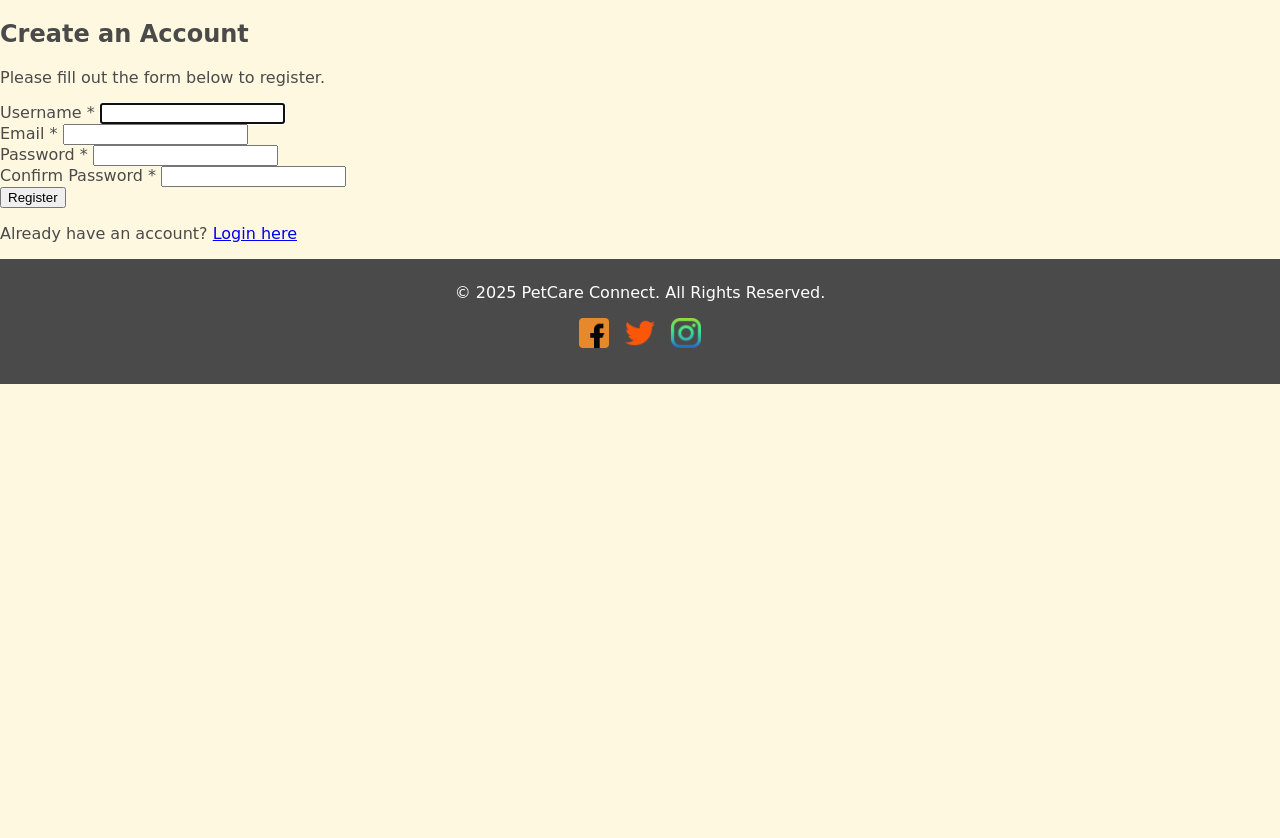
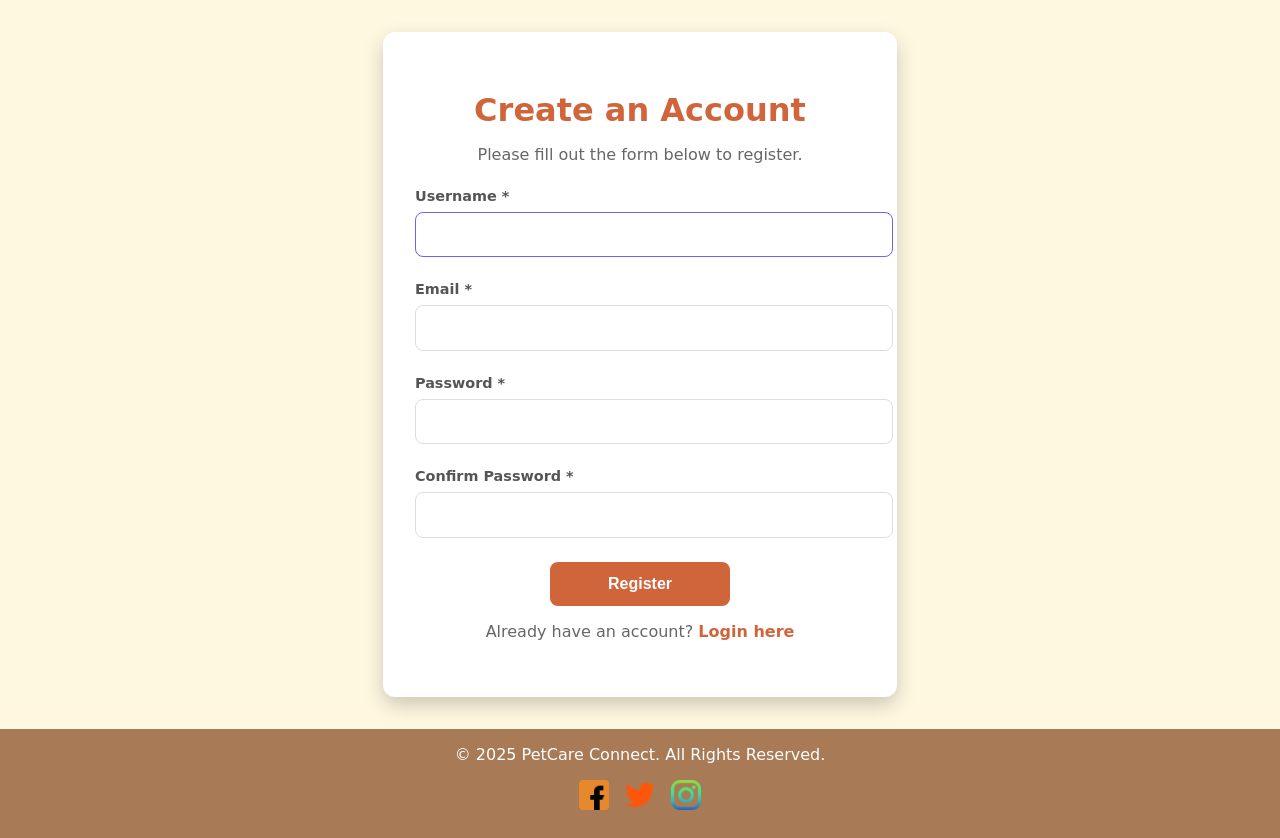
Before and after one commit to annasarabasheva/Project-with-Django-2, a Django app: page /accounts/register/ in a window 1280 px wide. Shown: the part 99-937 px from the top of the page. Before the commit the page ends 483 px from the top, so only its background shows below. Run offline with Django 4.2, Linux system fonts and the light colour scheme.

Commit message:
Add styling for login and register pages

```diff
--- /dev/null
+++ b/static/css/accounts/login-page.css
@@ -0,0 +1,93 @@
+.login-container {
+    width: 100%;
+    max-width: 400px;
+    padding: 2rem;
+    background-color: white;
+    box-shadow: 0 8px 20px rgba(0, 0, 0, 0.2);
+    border-radius: 12px;
+    text-align: center;
+    margin: 0 auto;
+    margin-top: 2em;
+    margin-bottom: 2em;
+}
+
+.login-card h2 {
+    color: rgb(239, 141, 34);
+    font-size: 2rem;
+    margin-bottom: 0.5rem;
+    font-weight: bold;
+}
+
+.login-card p {
+    color: #666;
+    margin-bottom: 1.5rem;
+    font-size: 1rem;
+}
+
+.error-message {
+    background-color: #ffe6e6;
+    color: #ff4d4d;
+    border: 1px solid #ff4d4d;
+    border-radius: 8px;
+    padding: 0.8rem;
+    margin-bottom: 1rem;
+    font-size: 0.9rem;
+}
+
+.input-group {
+    margin-bottom: 1rem;
+    text-align: left;
+}
+
+.input-group label {
+    display: block;
+    font-size: 0.9rem;
+    margin-bottom: 0.5rem;
+    color: #555;
+}
+
+.input-group input {
+    width: 100%;
+    padding: 0.8rem;
+    border: 1px solid #ddd;
+    border-radius: 8px;
+    font-size: 1rem;
+    transition: border-color 0.3s;
+}
+
+.input-group input:focus {
+    border-color: #ff6f61;
+    outline: none;
+}
+
+.login-button {
+    width: 40%;
+    padding: 0.8rem;
+    background-color: rgb(239, 141, 34);
+    color: white;
+    font-size: 1rem;
+    font-weight: bold;
+    border: none;
+    border-radius: 8px;
+    cursor: pointer;
+    transition: background-color 0.3s;
+}
+
+.login-button:hover {
+    background-color: #e55a4f;
+}
+
+.no-account {
+    margin-top: 1rem;
+    font-size: 0.9rem;
+}
+
+.no-account a {
+    color: #ce6115;
+    text-decoration: none;
+    font-weight: bold;
+}
+
+.no-account a:hover {
+    text-decoration: underline;
+}
--- /dev/null
+++ b/static/css/accounts/register-page.css
@@ -0,0 +1,95 @@
+
+.register-container {
+    width: 100%;
+    max-width: 450px;
+    padding: 2rem;
+    background-color: white;
+    box-shadow: 0 8px 20px rgba(0, 0, 0, 0.2);
+    border-radius: 12px;
+    text-align: center;
+    margin: 0 auto;
+    margin-top: 2em;
+    margin-bottom: 2em;
+}
+
+.register-card h2 {
+    color: #d0653b;
+    font-size: 2rem;
+    margin-bottom: 0.5rem;
+    font-weight: bold;
+}
+
+.register-card p {
+    color: #666;
+    margin-bottom: 1.5rem;
+    font-size: 1rem;
+}
+
+.error-message {
+    background-color: #ffe6e6;
+    color: #ff4d4d;
+    border: 1px solid #ff4d4d;
+    border-radius: 8px;
+    padding: 0.8rem;
+    margin-top: 0.5rem;
+    font-size: 0.9rem;
+}
+
+.input-group {
+    margin-bottom: 1.5rem;
+    text-align: left;
+}
+
+.input-group label {
+    display: block;
+    font-size: 0.9rem;
+    margin-bottom: 0.5rem;
+    color: #555;
+    font-weight: bold;
+}
+
+.input-group input {
+    width: 100%;
+    padding: 0.8rem;
+    border: 1px solid #ddd;
+    border-radius: 8px;
+    font-size: 1rem;
+    transition: border-color 0.3s;
+}
+
+.input-group input:focus {
+    border-color: #6c63ff;
+    outline: none;
+}
+
+.register-button {
+    width: 40%;
+    padding: 0.8rem;
+    background-color: #d0653b;
+    color: white;
+    font-size: 1rem;
+    font-weight: bold;
+    border: none;
+    border-radius: 8px;
+    cursor: pointer;
+    transition: background-color 0.3s;
+}
+
+.register-button:hover {
+    background-color: #ffa05c;
+}
+
+.has-account {
+    margin-top: 1rem;
+    font-size: 0.9rem;
+}
+
+.has-account a {
+    color: #d0653b;
+    text-decoration: none;
+    font-weight: bold;
+}
+
+.has-account a:hover {
+    text-decoration: underline;
+}
--- a/static/css/home.css
+++ b/static/css/common/home.css
@@ -33,7 +33,7 @@ header .logo img {
 .hero {
     text-align: center;
     padding: 2.7em;
-    background: url('../images/pet-background.jpg') no-repeat center center/cover;
+    background: url('../../images/pet-background.jpg') no-repeat center center/cover;
     color: #f5f2f2;
     box-shadow: 0 4px 8px rgba(0, 0, 0, 0.2);
 }
@@ -107,9 +107,9 @@ header .logo img {
 
 
 footer {
-    background-color: #4a4a4a;
+    background-color: #a87a55;
     color: white;
-    padding: 1rem;
+    padding: 0.5rem;
     text-align: center;
 }
 
--- a/static/css/styles.css
+++ b/static/css/styles.css
@@ -1,3 +1,5 @@
-@import 'home.css';
-@import 'navigation.css';
-@import 'about-us.css';
+@import 'common/home.css';
+@import 'common/navigation.css';
+@import 'common/about-us.css';
+@import 'accounts/login-page.css';
+@import 'accounts/register-page.css';
--- a/templates/common/navigation.html
+++ b/templates/common/navigation.html
@@ -11,11 +11,14 @@
         <ul>
             <li><a href="{% url 'home' %}">Home</a></li>
             <li><a href={% url 'about' %}>About Us</a></li>
-            <li><a href={% url 'login' %}>Login</a></li>
-            <li><a href={% url 'register' %}>Register</a></li>
-            <li><a href={% url 'logout' %}>Logout</a></li>
             <li><a href="#">Services</a></li>
             <li><a href="#">Contact</a></li>
+            {% if user.is_authenticated %}
+                <li><a href={% url 'logout' %}>Logout</a></li>
+            {% else %}
+                <li><a href={% url 'login' %}>Login</a></li>
+                <li><a href={% url 'register' %}>Register</a></li>
+            {% endif %}
         </ul>
     </nav>
 </div>
```
Also changed, not shown: static/css/common/about-us.css (renamed from static/css/about-us.css), static/css/common/navigation.css (renamed from static/css/navigation.css).
